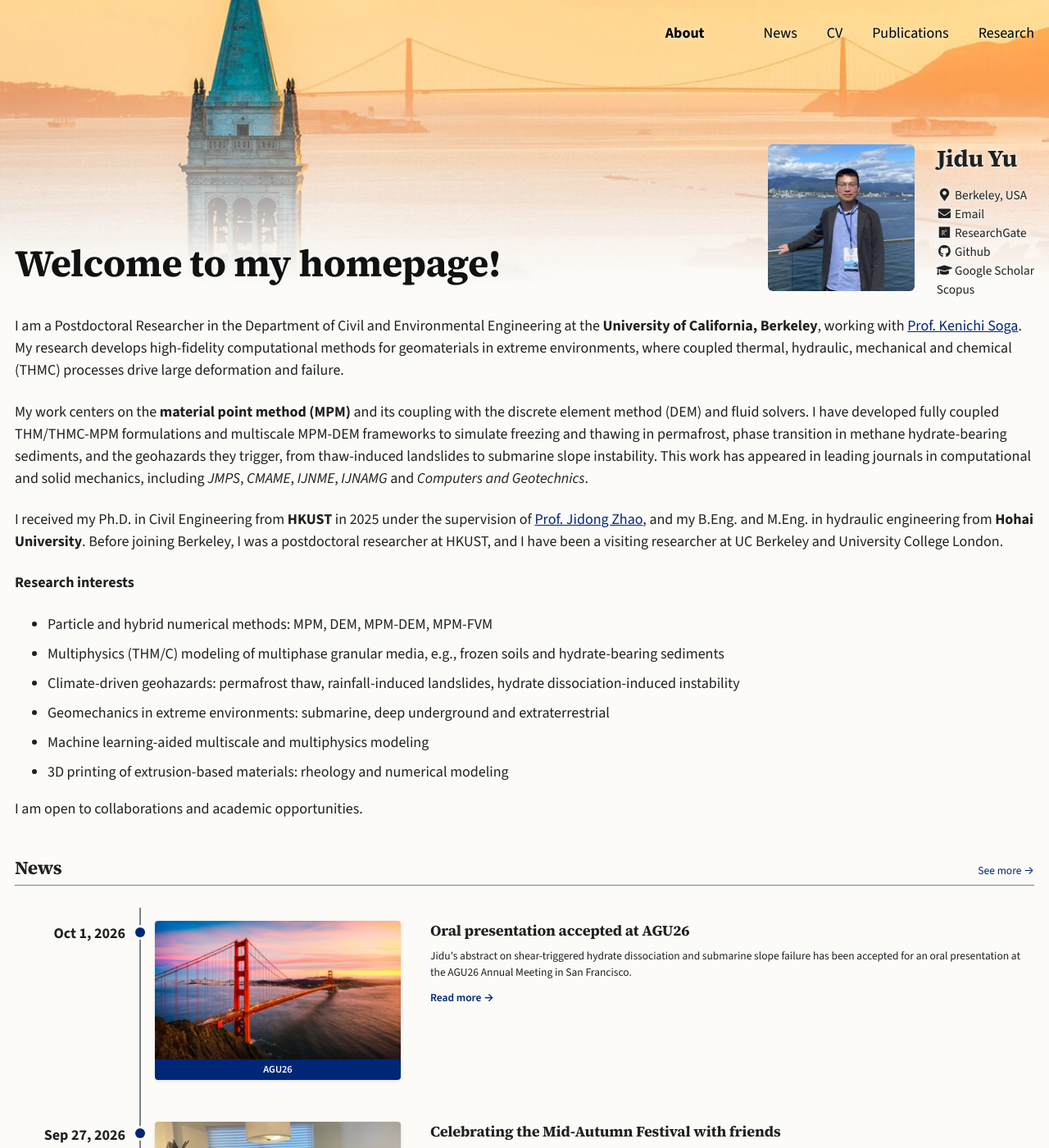
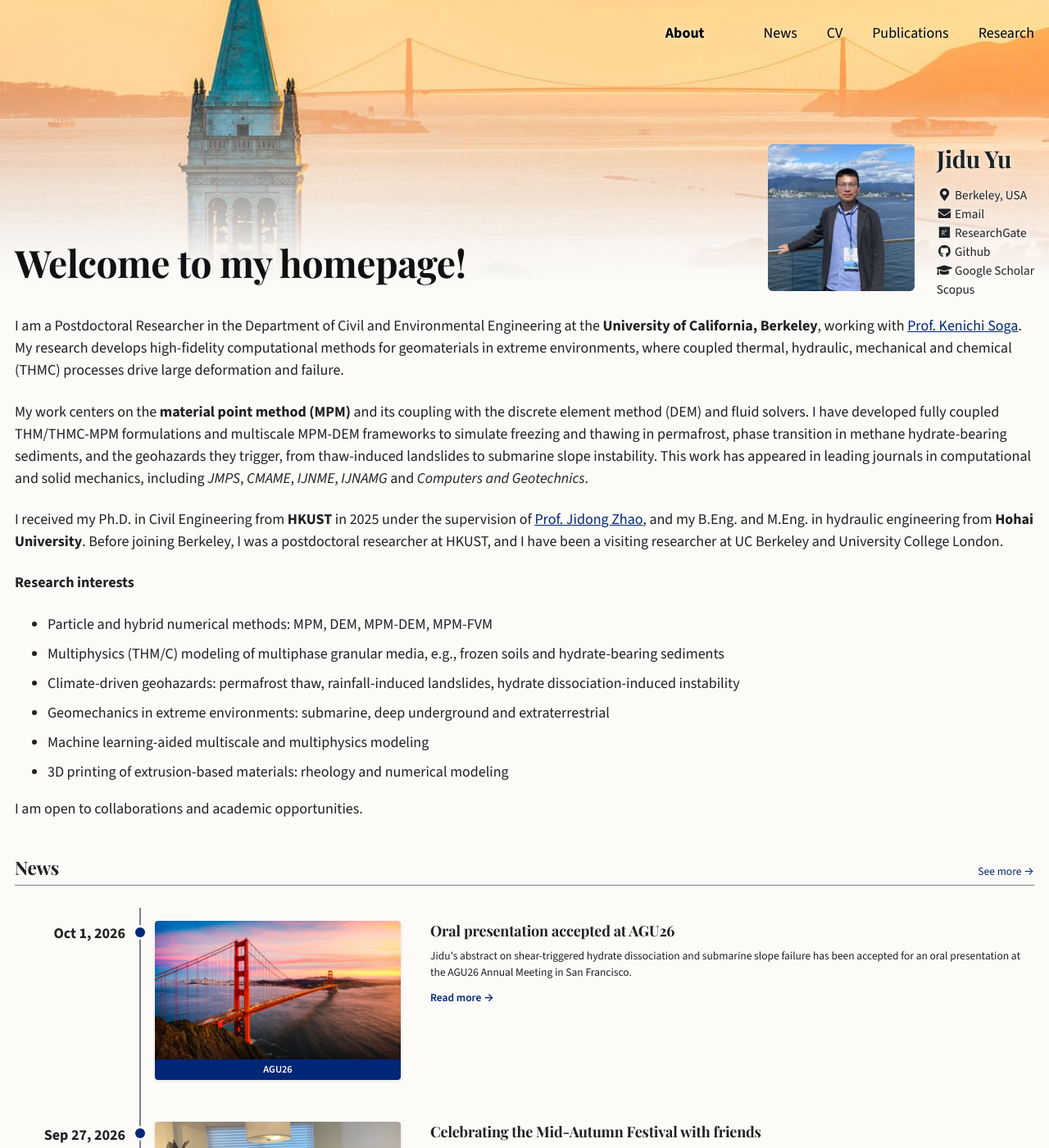
Before and after one commit to yujidu/yujidu.github.io, a Jekyll site: the page built from _pages/aboutme.md, in a window 1280 px wide and 1400 px high. Shown: the whole window at 82% size. Built offline with Jekyll 4.4.1, drawn with Linux system fonts in a browser that asks for light colours; some web fonts are replaced; a style sheet for code colours, icons or effects is not loaded.

Commit message:
Heading font: Playfair Display
Co-Authored-By: Claude Opus 5.5 <noreply@anthropic.com>
Claude-Session: https://claude.ai/code/session_01Vw9tGnbWFVNDt9UXvET6V8

```diff
--- a/_includes/head/custom.html
+++ b/_includes/head/custom.html
@@ -28,7 +28,7 @@
 
 <link rel="preconnect" href="https://fonts.googleapis.com">
 <link rel="preconnect" href="https://fonts.gstatic.com" crossorigin>
-<link rel="stylesheet" href="https://fonts.googleapis.com/css2?family=Source+Sans+3:ital,wght@0,400;0,500;0,600;0,700;1,400;1,600&family=Source+Serif+4:opsz,wght@8..60,400;8..60,600;8..60,700&display=swap">
+<link rel="stylesheet" href="https://fonts.googleapis.com/css2?family=Source+Sans+3:ital,wght@0,400;0,500;0,600;0,700;1,400;1,600&family=Playfair+Display:ital,wght@0,400;0,600;0,700;1,400&display=swap">
 
 <link rel="apple-touch-icon" sizes="57x57" href="{{ base_path }}/images/apple-touch-icon-57x57.png?v=M44lzPylqQ">
 <link rel="apple-touch-icon" sizes="60x60" href="{{ base_path }}/images/apple-touch-icon-60x60.png?v=M44lzPylqQ">
--- a/_sass/_variables.scss
+++ b/_sass/_variables.scss
@@ -13,7 +13,7 @@ $paragraph-indent           : false; // true, false (default)
 $indent-var                 : 1.3em;
 
 /* system typefaces */
-$serif                      : "Source Serif 4", Georgia, "Times New Roman", serif;
+$serif                      : "Playfair Display", Georgia, "Times New Roman", serif;
 $sans-serif                 : "Source Sans 3", -apple-system, ".SFNSText-Regular", "San Francisco", "Roboto", "Segoe UI", "Helvetica Neue", "Lucida Grande", Arial, sans-serif;
 $monospace                  : Monaco, Consolas, "Lucida Console", monospace;
 
```
